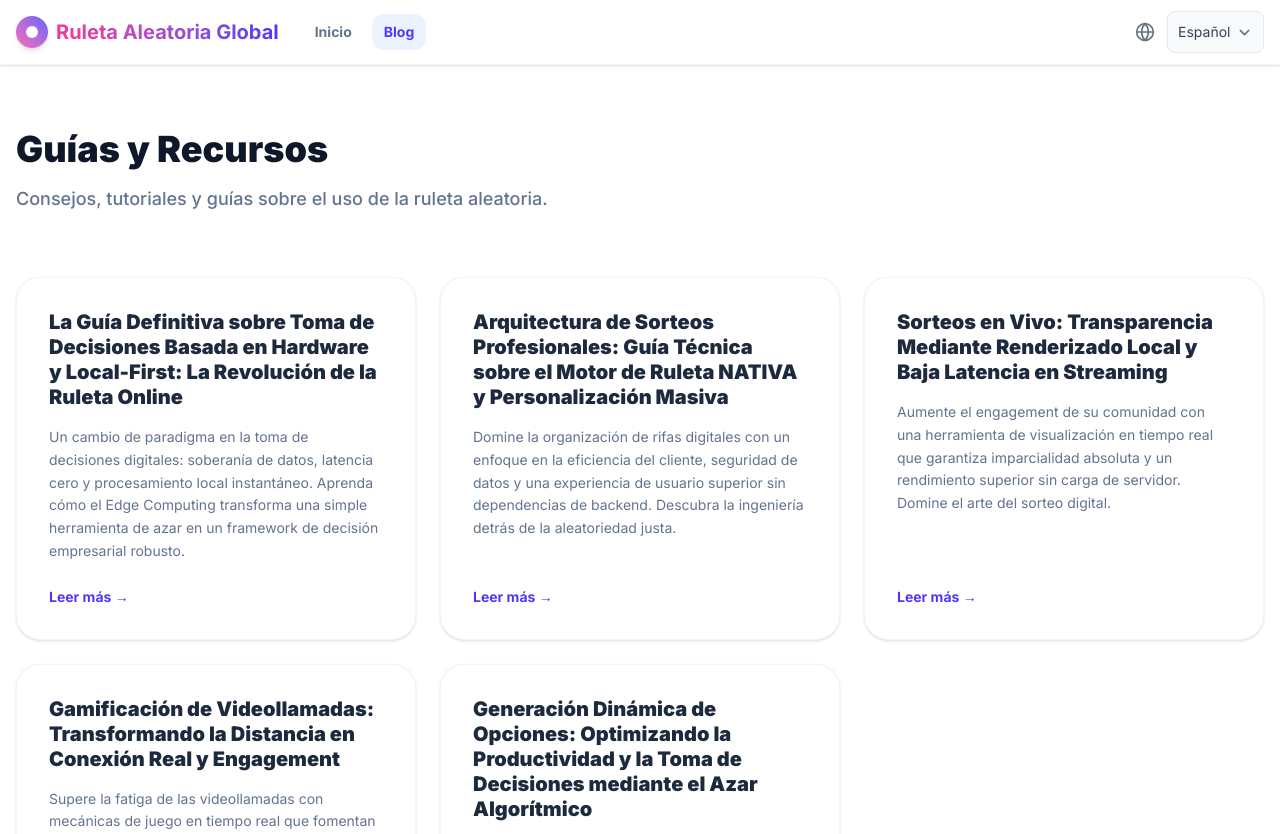
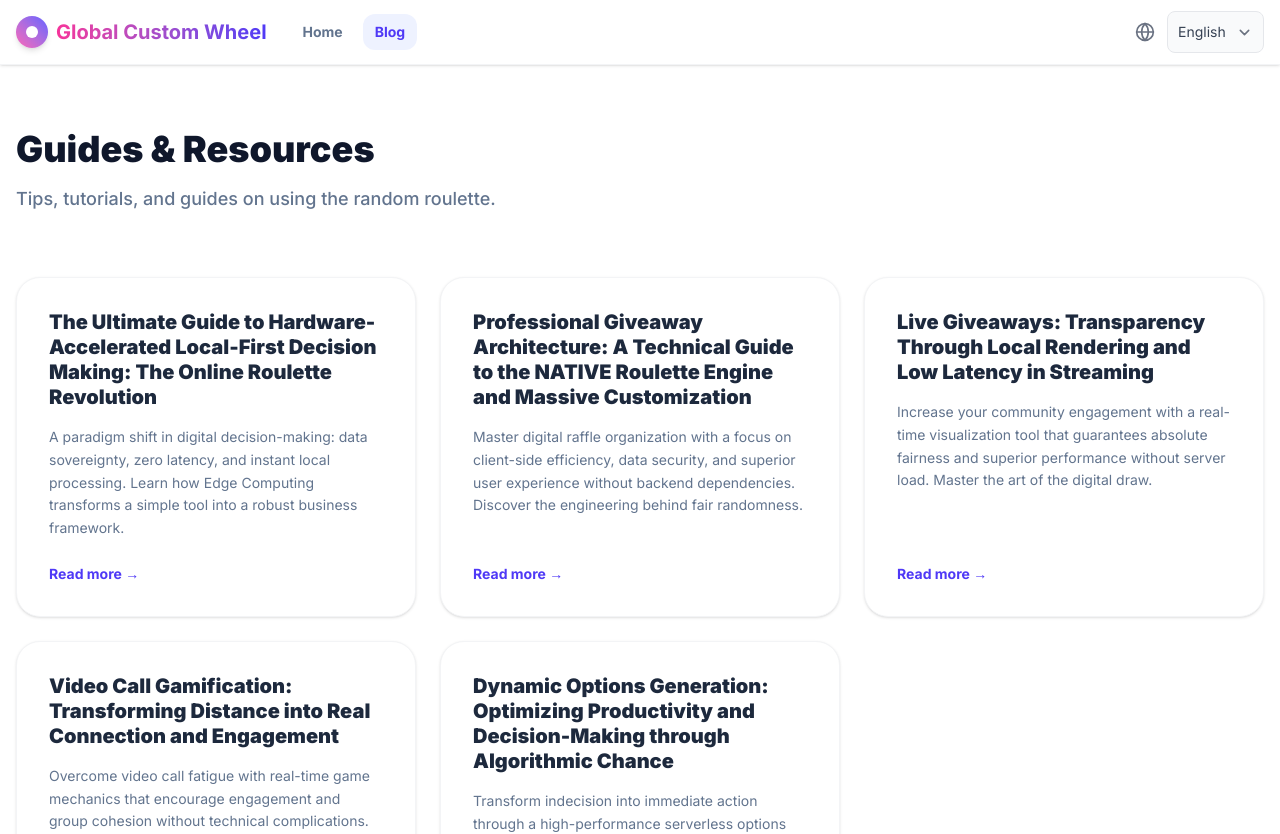
Before and after one commit to koyujong/global-roulette, a Next.js app: page /blog in a window 1280 px wide. Shown: the top 834 px of the page. Built offline with nearby package versions, Linux system fonts and the light colour scheme.

Commit message:
feat: change default language to English

```diff
--- a/src/app/layout.tsx
+++ b/src/app/layout.tsx
@@ -27,7 +27,7 @@ export default function RootLayout({
 }>) {
   return (
     // 'lang' attribute is updated dynamically by LanguageProvider on the client
-    <html lang="es">
+    <html lang="en">
       <head>
         {/* Google Analytics (gtag.js) */}
         <Script
--- a/src/contexts/LanguageContext.tsx
+++ b/src/contexts/LanguageContext.tsx
@@ -13,7 +13,7 @@ interface LanguageContextProps {
 const LanguageContext = createContext<LanguageContextProps | undefined>(undefined);
 
 export const LanguageProvider = ({ children }: { children: ReactNode }) => {
-  const [language, setLanguageState] = useState<LanguageCode>("es"); // Default to Spanish as requested
+  const [language, setLanguageState] = useState<LanguageCode>("en"); // Default to English as requested
 
   // Initialize from localStorage if available (client-side only)
   useEffect(() => {
```
